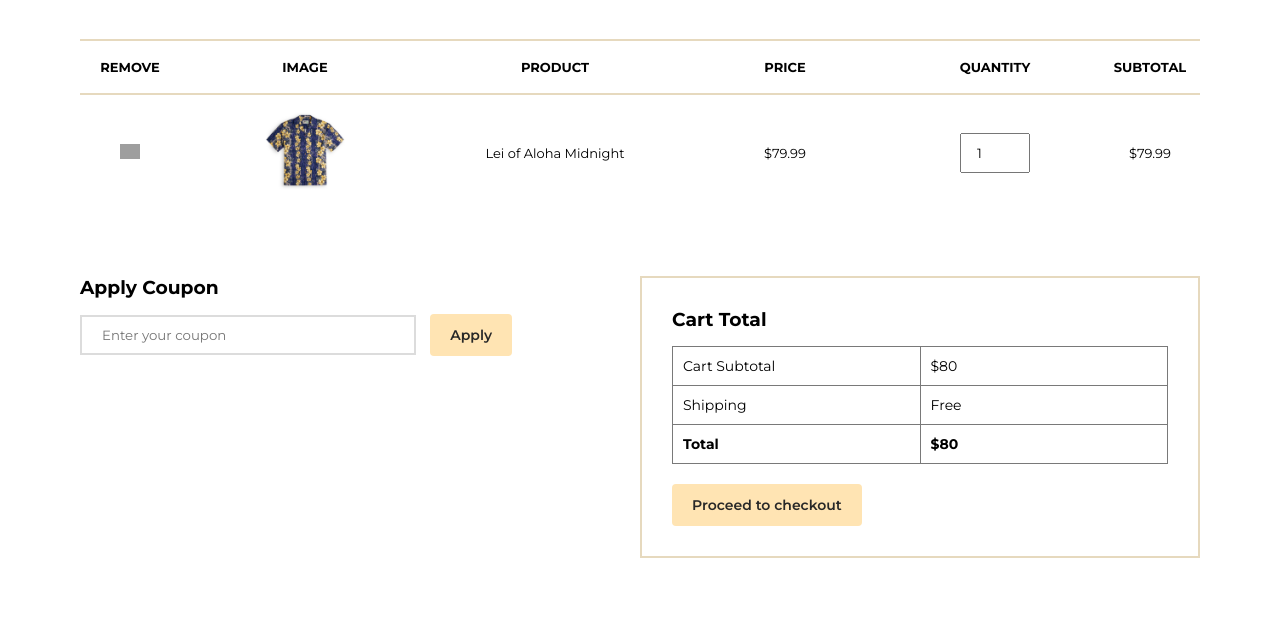
After one commit to Yash0082/E-Commerce-Website, a PHP site: page /E-Commerce-Website/cart.html in a window 1280 px wide. The commit adds this page. Shown: the part 385-1013 px from the top of the page. Run offline with PHP 8.4, Linux system fonts and the light colour scheme; grey boxes are pictures that could not be loaded.

Commit message:
added the cart section

```diff
--- /dev/null
+++ b/cart.html
@@ -0,0 +1,93 @@
+<!DOCTYPE html>
+<html lang="en">
+
+<head>
+    <meta charset="UTF-8">
+    <meta name="viewport" content="width=device-width, initial-scale=1.0">
+    <title>H&Y</title>
+    <link rel="icon" type="image/png" href="img/H_Y-removebg-preview.png">
+    <link rel="stylesheet" href="style.css">
+
+</head>
+
+<body>
+    <section id="header">
+        <a href="index.html" class="logo"><img height="60px" src="img/H_Y-removebg-preview.png" alt="logo"></a>
+
+        <div>
+            <ul id="navbar">
+                <li><a href="index.php">Home</a></li>
+                <li><a href="shop.html">Shop</a></li>
+                <li><a href="blog.html">Blog</a></li>
+                <li><a href="about.html">About</a></li>
+                <li><a href="contact.html">Contact Us</a></li>
+                <li><a class="active" href="cart.html"><img width="24" height="24" src="https://img.icons8.com/wired/64/shopping-bag--v1.png" alt="shopping-bag--v1" /></a></li>
+            </ul>
+        </div>
+    </section>
+
+    <section id="page-header">
+        <div class="con">
+        <h1>#cart</h1>
+        <p>Save more with coupones up to 60%</p>
+        </div>
+    </section>
+
+    <section id="cart" class="section-p1">
+        <table width="100%">
+            <thead>
+                <tr>
+                    <td>Remove</td>
+                    <td>Image</td>
+                    <td>Product</td>
+                    <td>Price</td>
+                    <td>Quantity</td>
+                    <td>Subtotal</td>
+                </tr>
+            </thead>
+            <tbody>
+                <tr>
+                    <td><a href="#"><img class="rem-btn" src="img/buttons/x-button.png" alt="Remove" ></a></td>
+                    <td><img src="img/products/p1.jpg" alt=""></td>
+                    <td>Lei of Aloha Midnight</td>
+                    <td>$79.99</td>
+                    <td><input type="number" value="1"></td>
+                    <td>$79.99</td>
+                </tr>
+            </tbody>
+        </table>
+    </section>
+
+    <section id="cart-add" class="section-p1">
+        <div id="coupon">
+            <h3>Apply Coupon</h3>
+            <div>
+                <input type="text" placeholder="Enter your coupon" >
+                <button class="normal"> Apply</button>
+            </div>
+        </div>
+        <div id="subtotal">
+            <h3>Cart Total</h3>
+            <table>
+                <tr>
+                    <td>Cart Subtotal</td>
+                    <td>$80</td>
+                </tr>
+                <tr>
+                    <td>Shipping</td>
+                    <td>Free</td>
+                </tr>
+                <tr>
+                    <td><strong>Total</strong></td>
+                    <td><strong>$80</strong></td>
+                </tr>
+
+            </table>
+            <button class="normal">Proceed to checkout</button
+
+        </div>
+    </section>
+    <script src="script.js"></script>
+
+</body>
+</html>
--- a/style.css
+++ b/style.css
@@ -300,3 +300,141 @@ body{
     background: #f7edd9;
     color: #ff9d00;
 }
+
+#page-header{
+    background-image: url("img/banner/cart-banner-bg.jpeg");
+    width: 100%;
+    height: 40vh;
+    background-size: cover;
+    display: flex;
+    justify-content: center;
+    text-align: center;
+    flex-direction: column;
+    padding: 14px;
+}
+
+#page-header h1{
+    color:#ffcf82;
+}
+#page-header p{
+    color:#ffcf82;
+}
+
+#cart{
+    overflow-x: auto;
+}
+
+#cart table{
+    width: 100%;
+    border-collapse:collapse ;
+    table-layout: fixed;
+    white-space: nowrap;
+    text-align: center;
+}
+
+#cart table .rem-btn{
+    width: 20px;
+}
+
+#cart table img{
+    width: 80px;
+}
+
+#cart table td:nth-child(1){
+    width: 100px;
+    text-align: center;
+}
+
+#cart table td:nth-child(2){
+    width: 250px;
+    text-align: center;
+}
+
+#cart table td:nth-child(3){
+    width: 250px;
+    text-align: center;
+}
+
+#cart table td:nth-child(4)
+#cart table td:nth-child(5),
+#cart table td:nth-child(6){
+    width: 100px;
+    text-align: center;
+}
+
+#cart table td:nth-child(5) input{
+    width: 70px;
+    padding:10px 5px 10px 15px ;
+}
+
+#cart table thead{
+    border: 2px solid #e6d9be;
+    border-left: none;
+    border-right: none;
+}
+
+#cart table thead td{
+    font-weight: 700;
+    text-transform: uppercase;
+    font-size: 13px;
+    padding: 18px 0;
+}
+
+
+#cart table tbody tr td{
+    padding-top: 15px;
+}
+
+#cart table tbody td{
+    font-size: 13px;
+}
+
+#cart-add{
+    display: flex;
+    /* flex-direction: column; */
+    flex-wrap: wrap;
+    justify-content: space-between;
+}
+
+#coupon{
+    width: 50%;
+    margin-bottom: 30px;
+}
+
+#coupon h3,#subtotal h3{
+    padding-bottom:15px ;
+}
+
+#coupon input{
+    padding:10px 20px;
+    outline:none;
+    width: 60%;
+    margin-right: 10px;
+    border: 2px solid gainsboro;
+}
+
+#coupon button, #subtotal button{
+    background-color: #ffe4b3;
+    color: #282828;
+    padding: 12px 20px;
+}
+
+#subtotal {
+    width: 50%;
+    margin-bottom: 30px;
+    border: 2px solid #e6d9be;
+    padding: 30px;
+}
+
+#subtotal table{
+    width: 100%;
+    border-collapse: collapse;
+    margin-bottom: 20px;
+}
+
+#subtotal table td{
+    width: 50%;
+    border:1px solid rgb(121, 121, 121);
+    padding: 10px;
+    font-size: 14px;
+}
```
